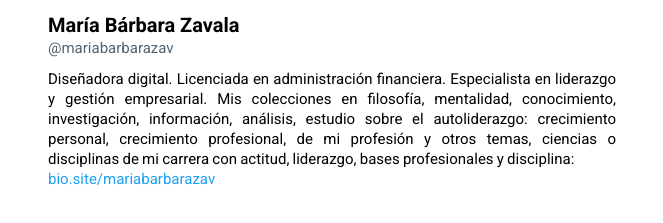
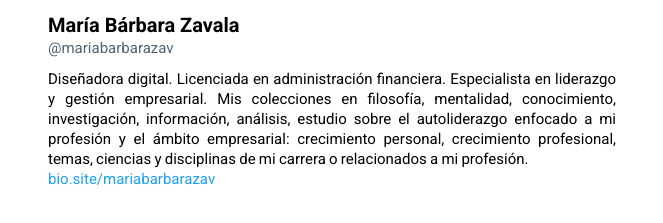
Before and after one commit to mariabarbarazav/mariabarbarazavmix, a plain HTML site: page index.html in a window 1280 px wide. Shown: the part 279-502 px from the top of the page, without its empty margins (308-971 px from the left). Drawn offline with Linux system fonts and the light colour scheme.

Commit message:
Actualizar index.html

```diff
--- a/index.html
+++ b/index.html
@@ -239,7 +239,7 @@
                 <h1>María Bárbara Zavala</h1>
                 <div class="username">@mariabarbarazav</div>
                 <div class="bio">
-                    Diseñadora digital. Licenciada en administración financiera. Especialista en liderazgo y gestión empresarial. Mis colecciones en filosofía, mentalidad, conocimiento, investigación, información, análisis, estudio sobre el autoliderazgo: crecimiento personal, crecimiento profesional, de mi profesión y otros temas, ciencias o disciplinas de mi carrera con actitud, liderazgo, bases profesionales y disciplina: <br>
+                    Diseñadora digital. Licenciada en administración financiera. Especialista en liderazgo y gestión empresarial. Mis colecciones en filosofía, mentalidad, conocimiento, investigación, información, análisis, estudio sobre el autoliderazgo enfocado a mi profesión y el ámbito empresarial: crecimiento personal, crecimiento profesional, temas, ciencias y disciplinas de mi carrera o relacionados a mi profesión.<br>
                     <a href="https://bio.site/mariabarbarazav" target="_blank">bio.site/mariabarbarazav</a>
 
 </html>
```
